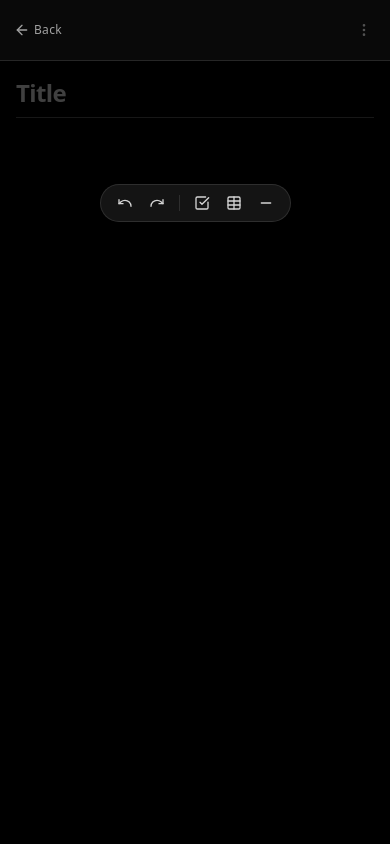
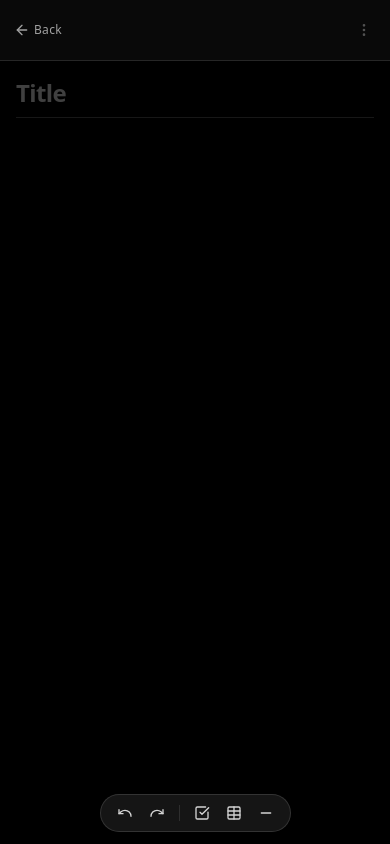
Before and after one commit to rmno187/NYK-notes, a React (Vite) app: page / in a window 390 px wide. Both pictures are taken after a click on the button "New note". Built offline with nearby package versions, Linux system fonts and the light colour scheme.

Commit message:
mobile toolbar above keyboard

```diff
--- a/index.html
+++ b/index.html
@@ -2,7 +2,7 @@
 <html lang="en">
   <head>
     <meta charset="UTF-8" />
-    <meta name="viewport" content="width=device-width, initial-scale=1.0" />
+    <meta name="viewport" content="width=device-width, initial-scale=1.0, viewport-fit=cover, interactive-widget=resizes-content" />
     <title>NYK Notes</title>
     <meta name="description" content="A privacy-first markdown editor with end-to-end encrypted Vercel synchronization, local file system storage, and zero-knowledge client encryption." />
     <meta property="og:title" content="NYK Notes" />
--- a/src/components/EditorPane.tsx
+++ b/src/components/EditorPane.tsx
@@ -6,7 +6,7 @@ import { ActiveFormats, HistoryItem, EditorPaneProps, FormatActionType } from '.
 import { getCaretCharacterOffsetWithin, setCaretCharacterOffsetWithin } from './editor/editorUtils';
 import { useWysiwygHandlers } from './editor/useWysiwygHandlers';
 import { useMarkdownHandlers } from './editor/useMarkdownHandlers';
-import { useCaretTracking } from './editor/useCaretTracking';
+import { useKeyboardOffset } from './editor/useKeyboardOffset';
 import { EditorToolbar } from './editor/EditorToolbar';
 import { OptionsSlideout } from './editor/OptionsSlideout';
 import { LinkModal } from './editor/LinkModal';
@@ -298,12 +298,7 @@ export const EditorPane: React.FC<EditorPaneProps> = ({
     onOpenLinkModal: handleOpenLinkModal,
   });
 
-  const { caretPosition } = useCaretTracking({
-    mode,
-    wysiwygRef,
-    textareaRef,
-    contentScrollRef,
-  });
+  const { isKeyboardOpen, bottomInset } = useKeyboardOffset();
 
   // Unified formatting trigger
   const handleFormat = (type: FormatActionType) => {
@@ -471,7 +466,8 @@ export const EditorPane: React.FC<EditorPaneProps> = ({
         onFormat={handleFormat}
         onUndo={handleUndo}
         onRedo={handleRedo}
-        caretPosition={caretPosition}
+        keyboardOffset={bottomInset}
+        isKeyboardOpen={isKeyboardOpen}
       />
 
       {/* Content Area: Title + WYSIWYG or Raw Markdown */}
--- a/src/components/editor/EditorToolbar.tsx
+++ b/src/components/editor/EditorToolbar.tsx
@@ -23,7 +23,8 @@ interface EditorToolbarProps {
   onFormat: (type: FormatActionType) => void;
   onUndo: () => void;
   onRedo: () => void;
-  caretPosition?: { top: number; bottom: number; left?: number } | null;
+  keyboardOffset?: number;
+  isKeyboardOpen?: boolean;
 }
 
 export const EditorToolbar: React.FC<EditorToolbarProps> = ({
@@ -32,51 +33,43 @@ export const EditorToolbar: React.FC<EditorToolbarProps> = ({
   onFormat,
   onUndo,
   onRedo,
-  caretPosition,
+  keyboardOffset = 0,
+  isKeyboardOpen = false,
 }) => {
-  // Compute floating style for mobile positioning relative to cursor
+  // Compute dynamic bottom positioning on mobile so toolbar sticks precisely to keyboard
   const getMobileToolbarStyle = (): React.CSSProperties => {
-    if (!caretPosition) {
+    // If keyboard is active or offset detected on mobile
+    if (keyboardOffset > 0 || isKeyboardOpen) {
       return {
-        bottom: 'max(0.75rem, env(safe-area-inset-bottom))',
+        bottom: `${keyboardOffset + 8}px`,
       };
     }
 
-    const viewportHeight = window.innerHeight;
-    const isLowerScreen = caretPosition.bottom > viewportHeight * 0.55;
+    return {
+      bottom: 'max(0.75rem, env(safe-area-inset-bottom))',
+    };
+  };
 
-    if (isLowerScreen) {
-      // Place ~24px above the cursor line
-      const topPos = Math.max(70, caretPosition.top - 54);
-      return {
-        top: `${topPos}px`,
-        bottom: 'auto',
-      };
-    } else {
-      // Place ~20px below the cursor line
-      const topPos = Math.min(viewportHeight - 70, caretPosition.bottom + 18);
-      return {
-        top: `${topPos}px`,
-        bottom: 'auto',
-      };
-    }
+  // Prevent blur on touch / mouse down to keep keyboard open during formatting
+  const handleActionStart = (e: React.MouseEvent | React.TouchEvent) => {
+    e.preventDefault();
   };
 
   return (
     <div
-      onMouseDown={(e) => e.preventDefault()}
-      className={`pointer-events-none z-30 flex justify-center px-4 w-full md:static md:pointer-events-auto md:w-auto md:px-5 md:py-1.5 md:border-b md:border-neutral-200 md:dark:border-neutral-800 md:bg-transparent select-none order-2 md:order-1 ${
-        caretPosition ? 'fixed left-0 transition-all duration-150 ease-out' : 'sticky bottom-3'
-      }`}
+      onMouseDown={handleActionStart}
+      onTouchStart={handleActionStart}
+      className={`fixed left-0 right-0 z-30 flex justify-center px-3 sm:px-4 w-full md:static md:pointer-events-auto md:w-auto md:px-5 md:py-1.5 md:border-b md:border-neutral-200 md:dark:border-neutral-800 md:bg-transparent select-none order-2 md:order-1 transition-[bottom] duration-100 ease-out pointer-events-none`}
       style={getMobileToolbarStyle()}
     >
-      <div className="pointer-events-auto flex items-center gap-1 overflow-x-auto scrollbar-none px-2.5 py-1 bg-neutral-900/90 dark:bg-neutral-900/90 md:bg-transparent text-neutral-100 md:text-inherit rounded-full md:rounded-none shadow-xl md:shadow-none border border-neutral-700/60 dark:border-neutral-700/60 md:border-none backdrop-blur-md max-w-full">
+      <div className="pointer-events-auto flex items-center gap-1 overflow-x-auto scrollbar-none px-2.5 py-1 bg-neutral-900/95 dark:bg-neutral-900/95 md:bg-transparent text-neutral-100 md:text-inherit rounded-full md:rounded-none shadow-2xl md:shadow-none border border-neutral-700/70 dark:border-neutral-700/70 md:border-none backdrop-blur-md max-w-full">
         {hasTextSelection ? (
           /* Selection Toolbar: B, I, U, link, H1, H2, code block, quote */
           <>
             <button
               type="button"
-              onMouseDown={(e) => e.preventDefault()}
+              onMouseDown={handleActionStart}
+              onTouchStart={handleActionStart}
               onClick={() => onFormat('bold')}
               title={`Bold (${modSymbol}B)`}
               className={`p-1.5 rounded-full md:rounded-md transition-colors shrink-0 ${
@@ -90,7 +83,8 @@ export const EditorToolbar: React.FC<EditorToolbarProps> = ({
 
             <button
               type="button"
-              onMouseDown={(e) => e.preventDefault()}
+              onMouseDown={handleActionStart}
+              onTouchStart={handleActionStart}
               onClick={() => onFormat('italic')}
               title={`Italic (${modSymbol}I)`}
               className={`p-1.5 rounded-full md:rounded-md transition-colors shrink-0 ${
@@ -104,7 +98,8 @@ export const EditorToolbar: React.FC<EditorToolbarProps> = ({
 
             <button
               type="button"
-              onMouseDown={(e) => e.preventDefault()}
+              onMouseDown={handleActionStart}
+              onTouchStart={handleActionStart}
               onClick={() => onFormat('underline')}
               title="Underline"
               className={`p-1.5 rounded-full md:rounded-md transition-colors shrink-0 ${
@@ -118,7 +113,8 @@ export const EditorToolbar: React.FC<EditorToolbarProps> = ({
 
             <button
               type="button"
-              onMouseDown={(e) => e.preventDefault()}
+              onMouseDown={handleActionStart}
+              onTouchStart={handleActionStart}
               onClick={() => onFormat('link')}
               title="Insert Link"
               className={`p-1.5 rounded-full md:rounded-md transition-colors shrink-0 ${
@@ -134,7 +130,8 @@ export const EditorToolbar: React.FC<EditorToolbarProps> = ({
 
             <button
               type="button"
-              onMouseDown={(e) => e.preventDefault()}
+              onMouseDown={handleActionStart}
+              onTouchStart={handleActionStart}
               onClick={() => onFormat('heading')}
               title="Heading 1"
               className={`p-1.5 rounded-full md:rounded-md transition-colors shrink-0 ${
@@ -148,7 +145,8 @@ export const EditorToolbar: React.FC<EditorToolbarProps> = ({
 
             <button
               type="button"
-              onMouseDown={(e) => e.preventDefault()}
+              onMouseDown={handleActionStart}
+              onTouchStart={handleActionStart}
               onClick={() => onFormat('h2')}
               title="Heading 2"
               className={`p-1.5 rounded-full md:rounded-md transition-colors shrink-0 ${
@@ -162,7 +160,8 @@ export const EditorToolbar: React.FC<EditorToolbarProps> = ({
 
             <button
               type="button"
-              onMouseDown={(e) => e.preventDefault()}
+              onMouseDown={handleActionStart}
+              onTouchStart={handleActionStart}
               onClick={() => onFormat('code')}
               title="Code Block"
               className={`p-1.5 rounded-full md:rounded-md transition-colors shrink-0 ${
@@ -176,7 +175,8 @@ export const EditorToolbar: React.FC<EditorToolbarProps> = ({
 
             <button
               type="button"
-              onMouseDown={(e) => e.preventDefault()}
+              onMouseDown={handleActionStart}
+              onTouchStart={handleActionStart}
               onClick={() => onFormat('quote')}
               title="Quote"
               className={`p-1.5 rounded-full md:rounded-md transition-colors shrink-0 ${
@@ -193,7 +193,8 @@ export const EditorToolbar: React.FC<EditorToolbarProps> = ({
           <>
             <button
               type="button"
-              onMouseDown={(e) => e.preventDefault()}
+              onMouseDown={handleActionStart}
+              onTouchStart={handleActionStart}
               onClick={onUndo}
               title={`Undo (${modSymbol}Z)`}
               className="p-1.5 rounded-full md:rounded-md transition-colors text-neutral-300 md:text-neutral-600 md:dark:text-neutral-400 hover:text-white md:hover:text-neutral-900 md:dark:hover:text-neutral-100 hover:bg-neutral-800/80 md:hover:bg-neutral-100 md:dark:hover:bg-neutral-800/60 shrink-0"
@@ -203,7 +204,8 @@ export const EditorToolbar: React.FC<EditorToolbarProps> = ({
 
             <button
               type="button"
-              onMouseDown={(e) => e.preventDefault()}
+              onMouseDown={handleActionStart}
+              onTouchStart={handleActionStart}
               onClick={onRedo}
               title={`Redo (${modSymbol}Y)`}
               className="p-1.5 rounded-full md:rounded-md transition-colors text-neutral-300 md:text-neutral-600 md:dark:text-neutral-400 hover:text-white md:hover:text-neutral-900 md:dark:hover:text-neutral-100 hover:bg-neutral-800/80 md:hover:bg-neutral-100 md:dark:hover:bg-neutral-800/60 shrink-0"
@@ -215,7 +217,8 @@ export const EditorToolbar: React.FC<EditorToolbarProps> = ({
 
             <button
               type="button"
-              onMouseDown={(e) => e.preventDefault()}
+              onMouseDown={handleActionStart}
+              onTouchStart={handleActionStart}
               onClick={() => onFormat('task')}
               title="Checkbox / Task List"
               className={`p-1.5 rounded-full md:rounded-md transition-colors shrink-0 ${
@@ -229,7 +232,8 @@ export const EditorToolbar: React.FC<EditorToolbarProps> = ({
 
             <button
               type="button"
-              onMouseDown={(e) => e.preventDefault()}
+              onMouseDown={handleActionStart}
+              onTouchStart={handleActionStart}
               onClick={() => onFormat('table')}
               title="Insert Table"
               className="p-1.5 rounded-full md:rounded-md transition-colors text-neutral-300 md:text-neutral-600 md:dark:text-neutral-400 hover:text-white md:hover:text-neutral-900 md:dark:hover:text-neutral-100 hover:bg-neutral-800/80 md:hover:bg-neutral-100 md:dark:hover:bg-neutral-800/60 shrink-0"
@@ -239,7 +243,8 @@ export const EditorToolbar: React.FC<EditorToolbarProps> = ({
 
             <button
               type="button"
-              onMouseDown={(e) => e.preventDefault()}
+              onMouseDown={handleActionStart}
+              onTouchStart={handleActionStart}
               onClick={() => onFormat('hr')}
               title="Horizontal Line"
               className="p-1.5 rounded-full md:rounded-md transition-colors text-neutral-300 md:text-neutral-600 md:dark:text-neutral-400 hover:text-white md:hover:text-neutral-900 md:dark:hover:text-neutral-100 hover:bg-neutral-800/80 md:hover:bg-neutral-100 md:dark:hover:bg-neutral-800/60 shrink-0"
--- /dev/null
+++ b/src/components/editor/useKeyboardOffset.ts
@@ -0,0 +1,88 @@
+import { useState, useEffect, useCallback } from 'react';
+
+export interface VirtualKeyboardState {
+  isKeyboardOpen: boolean;
+  keyboardHeight: number;
+  bottomInset: number;
+}
+
+/**
+ * Hook to track mobile virtual keyboard presence and height
+ * using the standard window.visualViewport API.
+ * Provides the exact pixel inset so floating toolbars and accessory bars
+ * stick reliably to the top edge of the virtual keyboard.
+ */
+export function useKeyboardOffset(): VirtualKeyboardState {
+  const [keyboardState, setKeyboardState] = useState<VirtualKeyboardState>({
+    isKeyboardOpen: false,
+    keyboardHeight: 0,
+    bottomInset: 0,
+  });
+
+  const updateKeyboardState = useCallback(() => {
+    if (typeof window === 'undefined') return;
+
+    // Desktop viewports don't have a virtual software keyboard
+    if (window.innerWidth >= 768) {
+      setKeyboardState((prev) => {
+        if (!prev.isKeyboardOpen && prev.bottomInset === 0) return prev;
+        return { isKeyboardOpen: false, keyboardHeight: 0, bottomInset: 0 };
+      });
+      return;
+    }
+
+    if (window.visualViewport) {
+      const vv = window.visualViewport;
+      const windowHeight = window.innerHeight;
+
+      // Calculate offset from layout viewport bottom to visual viewport bottom
+      const currentInset = Math.max(
+        0,
+        Math.round(windowHeight - (vv.height + vv.offsetTop))
+      );
+
+      // On mobile browsers, virtual keyboards typically occupy >= 100px.
+      // Small variations (< 60px) are usually dynamic browser URL address bar collapses.
+      const isOpen = currentInset > 80;
+
+      setKeyboardState({
+        isKeyboardOpen: isOpen,
+        keyboardHeight: isOpen ? currentInset : 0,
+        bottomInset: currentInset,
+      });
+    } else {
+      // Fallback for browsers without visualViewport support
+      setKeyboardState({
+        isKeyboardOpen: false,
+        keyboardHeight: 0,
+        bottomInset: 0,
+      });
+    }
+  }, []);
+
+  useEffect(() => {
+    if (typeof window === 'undefined') return;
+
+    const vv = window.visualViewport;
+    if (vv) {
+      vv.addEventListener('resize', updateKeyboardState);
+      vv.addEventListener('scroll', updateKeyboardState);
+    }
+    window.addEventListener('resize', updateKeyboardState);
+    window.addEventListener('orientationchange', updateKeyboardState);
+
+    // Initial check
+    updateKeyboardState();
+
+    return () => {
+      if (vv) {
+        vv.removeEventListener('resize', updateKeyboardState);
+        vv.removeEventListener('scroll', updateKeyboardState);
+      }
+      window.removeEventListener('resize', updateKeyboardState);
+      window.removeEventListener('orientationchange', updateKeyboardState);
+    };
+  }, [updateKeyboardState]);
+
+  return keyboardState;
+}
```
